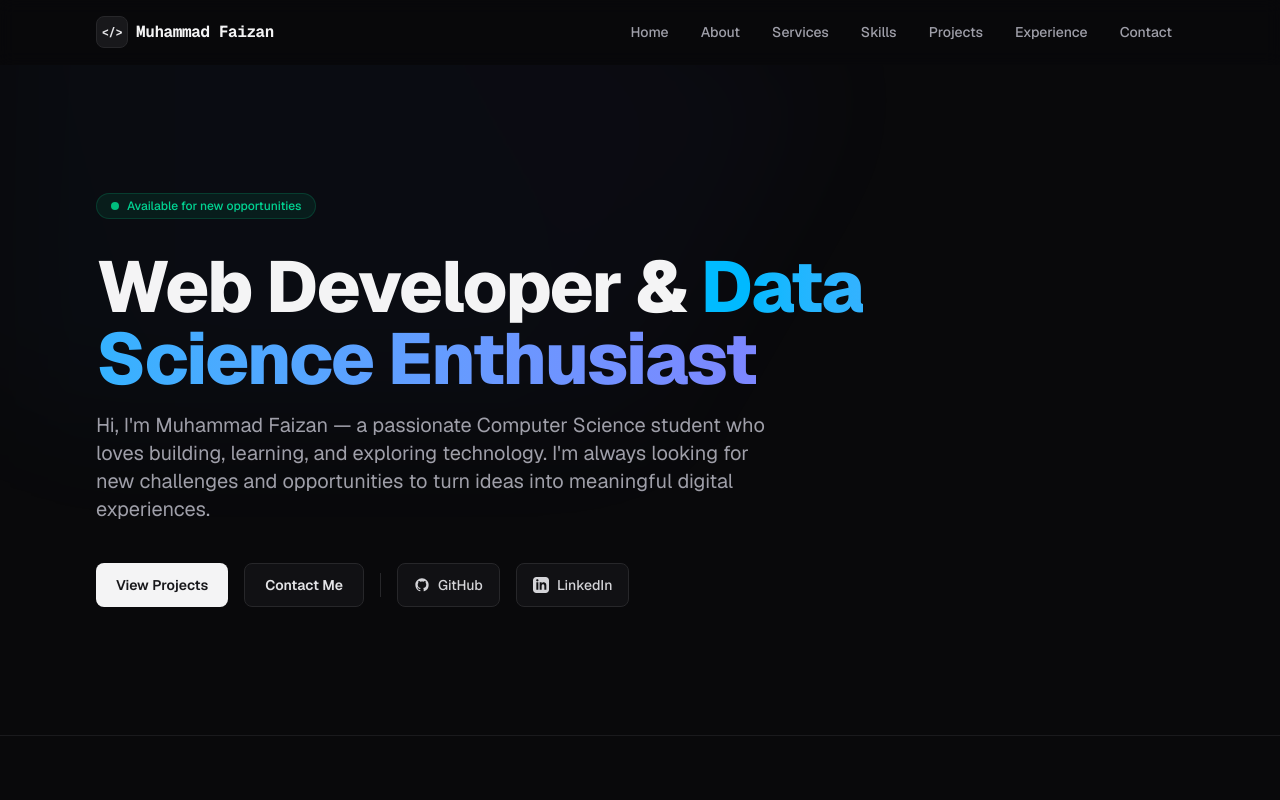
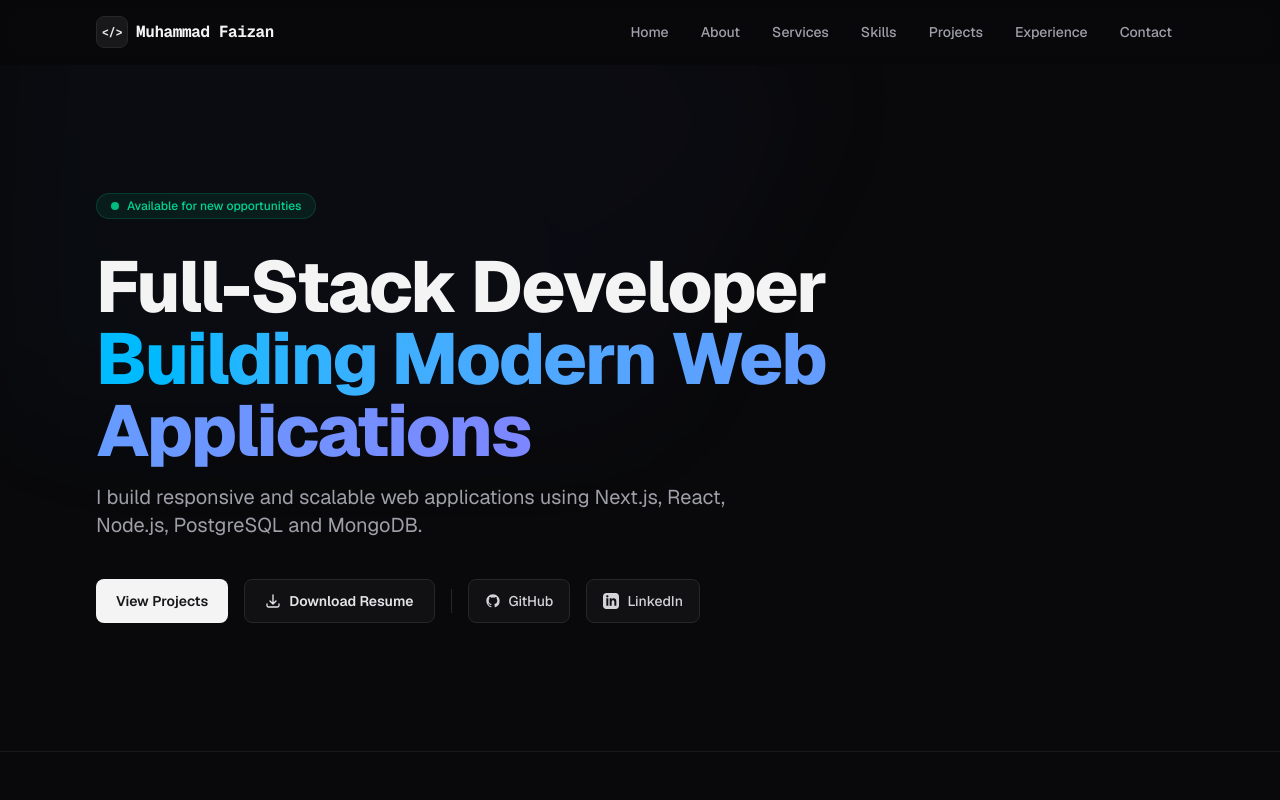
Before and after one commit to faizan-523/Portfolio, a Next.js app: page / in a window 1280 px wide. Shown: the top 800 px of the page. Built offline with nearby package versions, Linux system fonts and the light colour scheme.

Commit message:
Update Hero

```diff
--- a/src/components/sections/Hero.tsx
+++ b/src/components/sections/Hero.tsx
@@ -25,15 +25,13 @@ export function Hero() {
         {/* Headline & Intro */}
         <div className="max-w-3xl space-y-4">
           <h1 className="text-4xl font-extrabold tracking-tight text-zinc-100 sm:text-5xl md:text-6xl lg:text-7xl">
-            Web Developer &amp;{" "}
+            Full-Stack Developer{" "}
             <span className="bg-gradient-to-r from-sky-400 to-indigo-400 bg-clip-text text-transparent">
-              Data Science Enthusiast
+              Building Modern Web Applications
             </span>
           </h1>
           <p className="max-w-2xl text-base text-zinc-400 sm:text-lg md:text-xl">
-            Hi, I&apos;m Muhammad Faizan — a passionate Computer Science student who loves building,
-            learning, and exploring technology. I&apos;m always looking for new challenges and
-            opportunities to turn ideas into meaningful digital experiences.
+            I build responsive and scalable web applications using Next.js, React, Node.js, PostgreSQL and MongoDB.
           </p>
         </div>
 
@@ -48,12 +46,27 @@ export function Hero() {
           </Link>
 
           {/* Secondary Action */}
-          <Link
-            href="#contact"
-            className="inline-flex h-11 items-center justify-center rounded-lg border border-zinc-800 bg-zinc-900/60 px-5 text-sm font-semibold text-zinc-200 transition-colors hover:border-zinc-700 hover:bg-zinc-800 focus:outline-none focus-visible:ring-2 focus-visible:ring-zinc-400"
+          <a
+            href="/resume.pdf"
+            download
+            className="inline-flex h-11 items-center justify-center gap-2 rounded-lg border border-zinc-800 bg-zinc-900/60 px-5 text-sm font-semibold text-zinc-200 transition-colors hover:border-zinc-700 hover:bg-zinc-800 focus:outline-none focus-visible:ring-2 focus-visible:ring-zinc-400"
           >
-            Contact Me
-          </Link>
+            <svg
+              className="h-4 w-4"
+              fill="none"
+              stroke="currentColor"
+              strokeWidth="2"
+              viewBox="0 0 24 24"
+              aria-hidden="true"
+            >
+              <path
+                strokeLinecap="round"
+                strokeLinejoin="round"
+                d="M3 16.5v2.25A2.25 2.25 0 005.25 21h13.5A2.25 2.25 0 0021 18.75V16.5M16.5 12L12 16.5m0 0L7.5 12m4.5 4.5V3"
+              />
+            </svg>
+            <span>Download Resume</span>
+          </a>
 
           {/* Social Links Divider */}
           <div className="hidden h-6 w-px bg-zinc-800 sm:block" aria-hidden="true" />
```
